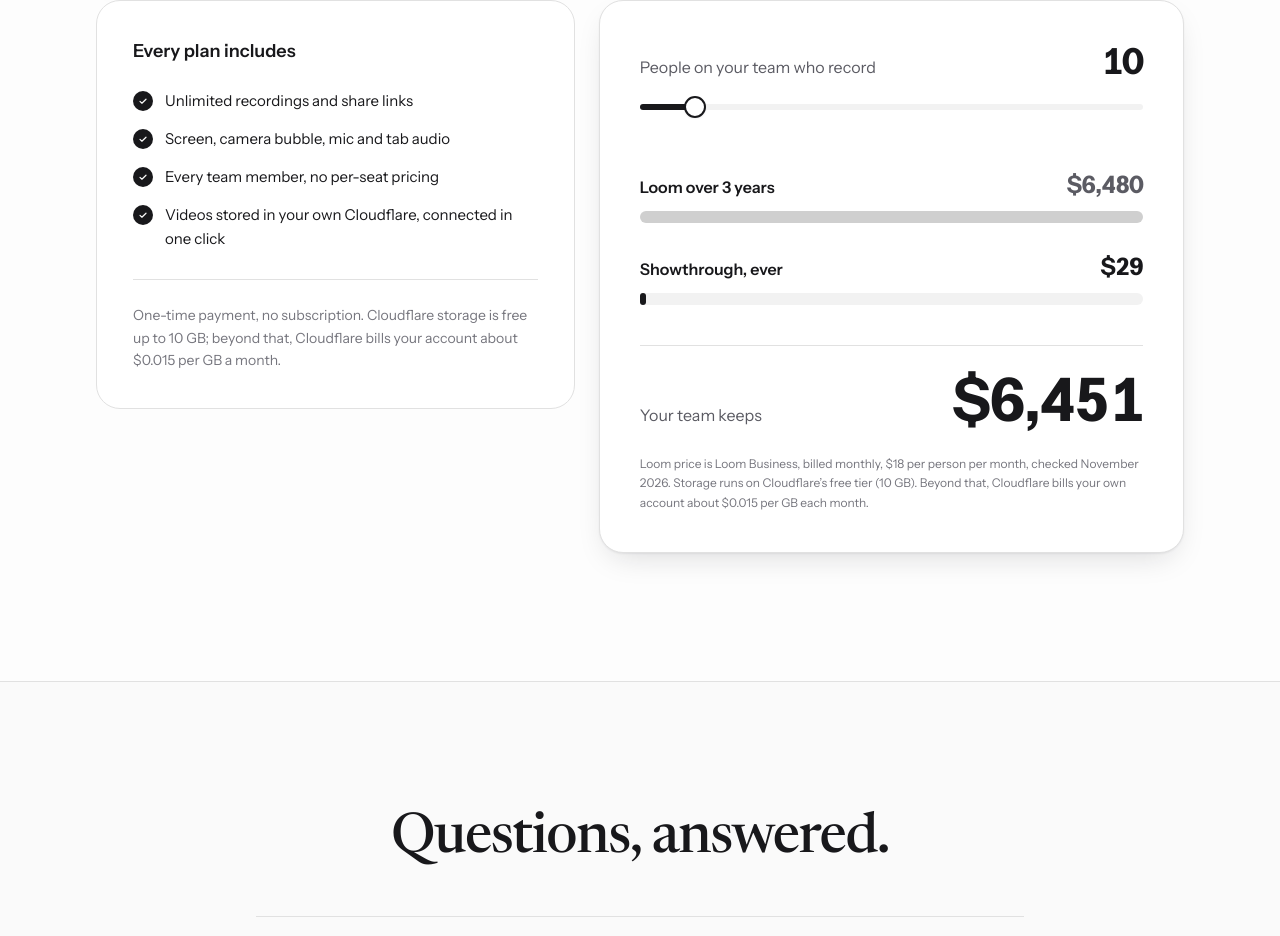
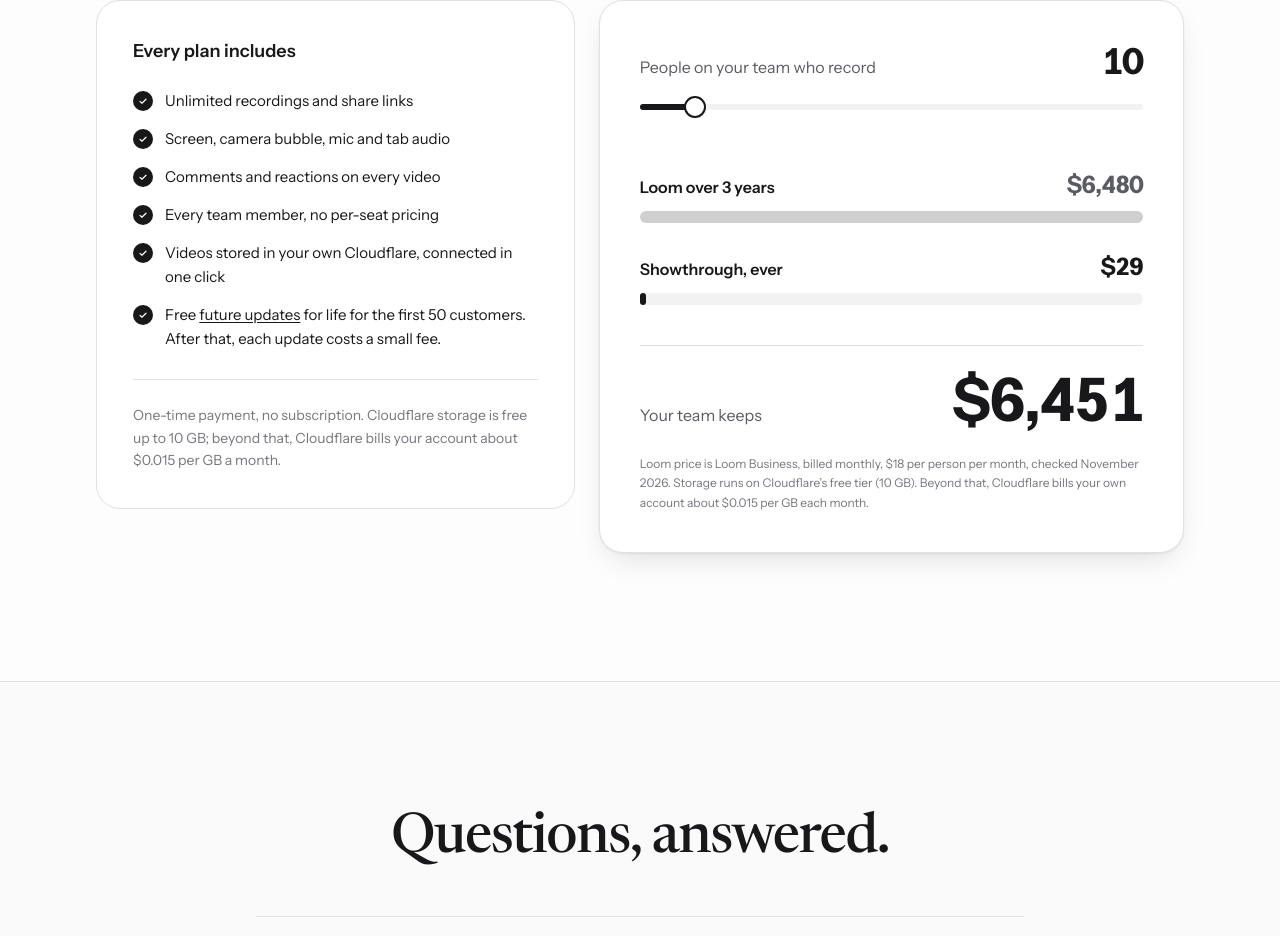
Before and after one commit to Harshrawat27/screen-recorder, a Next.js app: page / in a window 1280 px wide. Shown: the part 4368-5304 px from the top of the page. Built offline with nearby package versions, Linux system fonts and the light colour scheme; no server answers; the database is empty.

Commit message:
fixed pricing section

```diff
--- a/components/home-sections.tsx
+++ b/components/home-sections.tsx
@@ -274,11 +274,24 @@ export function Features({ price }: { price: number }) {
 
 /* ---------- Pricing ---------- */
 
-const included = [
-  "Unlimited recordings and share links",
-  "Screen, camera bubble, mic and tab audio",
-  "Every team member, no per-seat pricing",
-  "Videos stored in your own Cloudflare, connected in one click",
+const included: { key: string; text: React.ReactNode }[] = [
+  { key: "unlimited", text: "Unlimited recordings and share links" },
+  { key: "capture", text: "Screen, camera bubble, mic and tab audio" },
+  { key: "social", text: "Comments and reactions on every video" },
+  { key: "team", text: "Every team member, no per-seat pricing" },
+  { key: "storage", text: "Videos stored in your own Cloudflare, connected in one click" },
+  {
+    key: "updates",
+    text: (
+      <span>
+        Free{" "}
+        <Link href="/roadmap" className="underline underline-offset-2 hover:text-muted">
+          future updates
+        </Link>{" "}
+        for life for the first 50 customers. After that, each update costs a small fee.
+      </span>
+    ),
+  },
 ];
 
 const badge: Record<TierState, string> = {
@@ -386,11 +399,11 @@ export function Pricing({ sold, price, notice }: { sold: number; price: number;
             <p className="text-lg font-semibold">Every plan includes</p>
             <ul className="mt-6 space-y-3.5 text-[15px]">
               {included.map((item) => (
-                <li key={item} className="flex items-start gap-3">
+                <li key={item.key} className="flex items-start gap-3">
                   <span className="mt-0.5 grid size-5 shrink-0 place-items-center rounded-full bg-text text-canvas">
                     <CheckIcon className="size-3" />
                   </span>
-                  {item}
+                  {item.text}
                 </li>
               ))}
             </ul>
```
